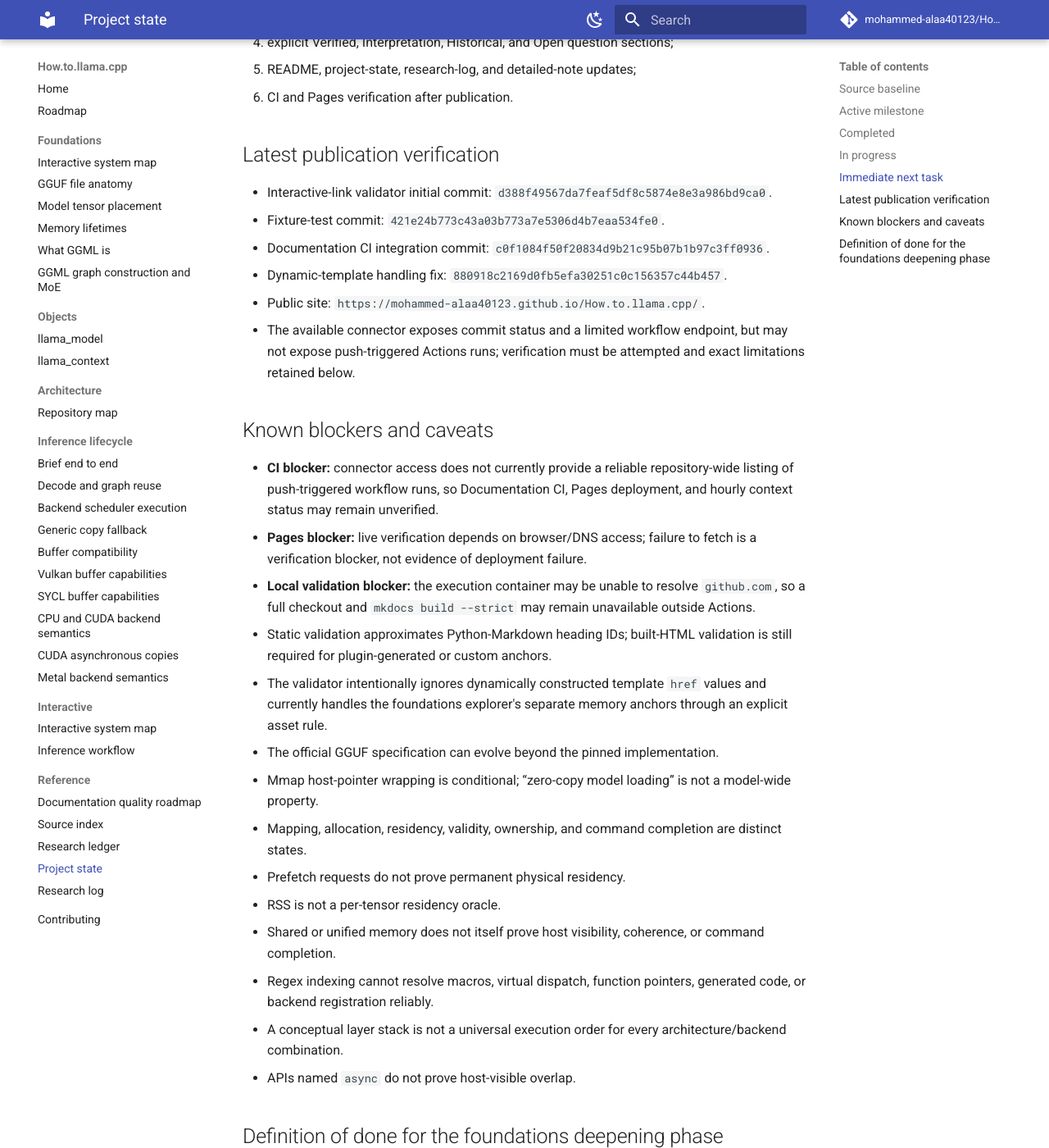
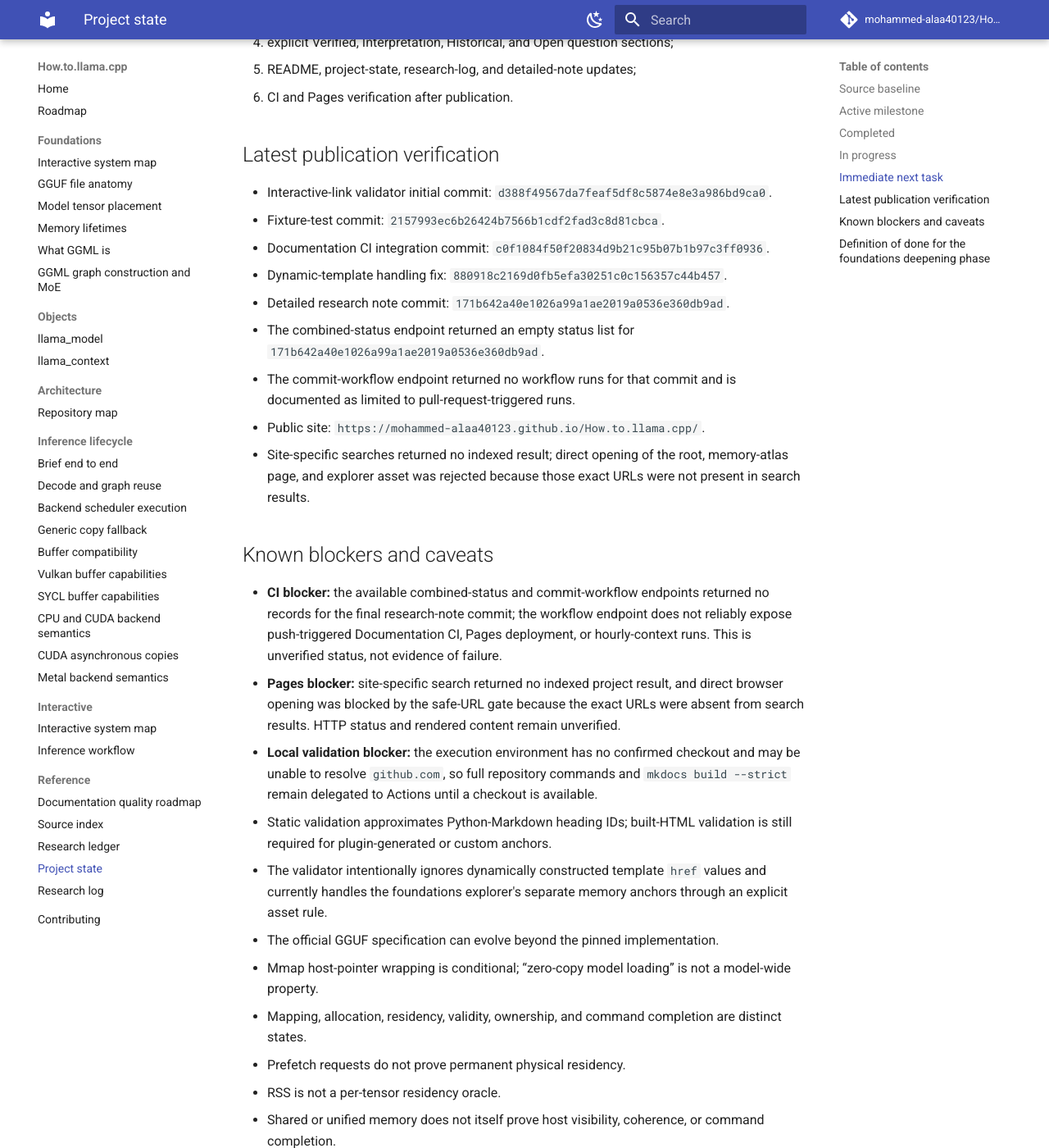
Before and after one commit to mohammed-alaa40123/How.to.llama.cpp, an MkDocs documentation site: the page built from docs/reference/project-state.md, in a window 1280 px wide and 1400 px high, scrolled down 2502 px. Shown: the whole window at 82% size. Built offline with MkDocs 1.6.1 and Material for MkDocs 9.7.7, drawn with Linux system fonts in a browser that asks for light colours; comment, search, counter and statistics services are not loaded.

Commit message:
docs: record final CI and Pages verification blockers

```diff
--- a/docs/reference/project-state.md
+++ b/docs/reference/project-state.md
@@ -73,17 +73,20 @@ Required deliverables:
 ## Latest publication verification
 
 - Interactive-link validator initial commit: `d388f49567da7feaf5df8c5874e8e3a986bd9ca0`.
-- Fixture-test commit: `421e24b773c43a03b773a7e5306d4b7eaa534fe0`.
+- Fixture-test commit: `2157993ec6b26424b7566b1cdf2fad3c8d81cbca`.
 - Documentation CI integration commit: `c0f1084f50f20834d9b21c95b07b1b97c3ff0936`.
 - Dynamic-template handling fix: `880918c2169d0fb5efa30251c0c156357c44b457`.
+- Detailed research note commit: `171b642a40e1026a99a1ae2019a0536e360db9ad`.
+- The combined-status endpoint returned an empty status list for `171b642a40e1026a99a1ae2019a0536e360db9ad`.
+- The commit-workflow endpoint returned no workflow runs for that commit and is documented as limited to pull-request-triggered runs.
 - Public site: `https://mohammed-alaa40123.github.io/How.to.llama.cpp/`.
-- The available connector exposes commit status and a limited workflow endpoint, but may not expose push-triggered Actions runs; verification must be attempted and exact limitations retained below.
+- Site-specific searches returned no indexed result; direct opening of the root, memory-atlas page, and explorer asset was rejected because those exact URLs were not present in search results.
 
 ## Known blockers and caveats
 
-- **CI blocker:** connector access does not currently provide a reliable repository-wide listing of push-triggered workflow runs, so Documentation CI, Pages deployment, and hourly context status may remain unverified.
-- **Pages blocker:** live verification depends on browser/DNS access; failure to fetch is a verification blocker, not evidence of deployment failure.
-- **Local validation blocker:** the execution container may be unable to resolve `github.com`, so a full checkout and `mkdocs build --strict` may remain unavailable outside Actions.
+- **CI blocker:** the available combined-status and commit-workflow endpoints returned no records for the final research-note commit; the workflow endpoint does not reliably expose push-triggered Documentation CI, Pages deployment, or hourly-context runs. This is unverified status, not evidence of failure.
+- **Pages blocker:** site-specific search returned no indexed project result, and direct browser opening was blocked by the safe-URL gate because the exact URLs were absent from search results. HTTP status and rendered content remain unverified.
+- **Local validation blocker:** the execution environment has no confirmed checkout and may be unable to resolve `github.com`, so full repository commands and `mkdocs build --strict` remain delegated to Actions until a checkout is available.
 - Static validation approximates Python-Markdown heading IDs; built-HTML validation is still required for plugin-generated or custom anchors.
 - The validator intentionally ignores dynamically constructed template `href` values and currently handles the foundations explorer's separate memory anchors through an explicit asset rule.
 - The official GGUF specification can evolve beyond the pinned implementation.
```
